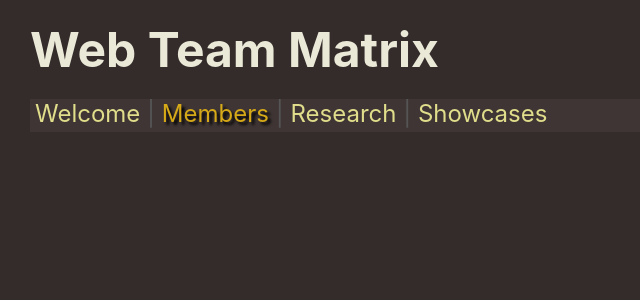
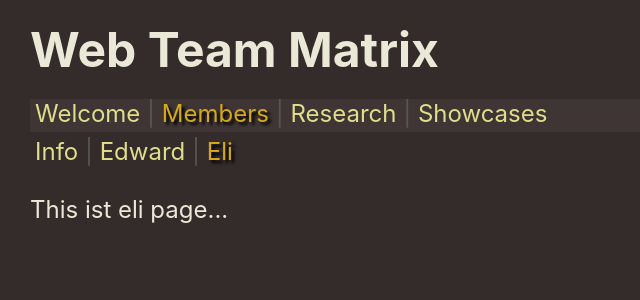
Before and after one commit to Web-Team-Matrix/frontend, a React (Vite) app: page /members/eli in a window 1280 px wide. Shown: the top 300 px of the page, without its empty margins (0-640 px from the left). Built offline with nearby package versions, Linux system fonts and the light colour scheme.

Commit message:
Aisha: created personal page
Co-authored-by: Edward Tanguay <edward@tanguay.info>

```diff
--- a/src/App.jsx
+++ b/src/App.jsx
@@ -5,6 +5,7 @@ import { PageResearch } from './pages/PageResearch';
 import { PageShowcases } from './pages/PageShowcases';
 import { PageMembersInfo } from './pages/members/PageMembersInfo';
 import { PageMembersEdward } from './pages/members/PageMembersEdward';
+import { PageMembersEli } from './pages/members/PageMembersEli';
 import { NavLink, Routes, Route, Navigate } from 'react-router-dom';
 import { Separator } from './components/Separator';
 
@@ -13,10 +14,15 @@ function App() {
 		<div className="App">
 			<h1>Web Team Matrix</h1>
 			<nav className="navMain">
-			<NavLink className="navlink" to="/welcome">Welcome</NavLink><Separator/>
-			<NavLink to="/members">Members</NavLink><Separator/>
-			<NavLink to="/research">Research</NavLink><Separator/>
-			<NavLink to="/showcases">Showcases</NavLink>
+				<NavLink className="navlink" to="/welcome">
+					Welcome
+				</NavLink>
+				<Separator />
+				<NavLink to="/members">Members</NavLink>
+				<Separator />
+				<NavLink to="/research">Research</NavLink>
+				<Separator />
+				<NavLink to="/showcases">Showcases</NavLink>
 			</nav>
 			<Routes>
 				<Route path="/welcome" element={<PageWelcome />} />
@@ -30,6 +36,10 @@ function App() {
 						path="/members/edward/*"
 						element={<PageMembersEdward />}
 					></Route>
+					<Route
+						path="/members/eli/*"
+						element={<PageMembersEli/>}
+					></Route>
 				</Route>
 				<Route path="/research" element={<PageResearch />} />
 				<Route path="/showcases" element={<PageShowcases />} />
--- a/src/pages/members/PageMembers.jsx
+++ b/src/pages/members/PageMembers.jsx
@@ -8,6 +8,8 @@ export const PageMembers = () => {
 				<NavLink to="info">Info</NavLink>
 				<Separator />
 				<NavLink to="edward">Edward</NavLink>
+				<Separator />
+				<NavLink to="eli">Eli</NavLink>
 			</nav>
 			<Outlet />
 		</div>
--- /dev/null
+++ b/src/pages/members/PageMembersEli.jsx
@@ -0,0 +1,7 @@
+export const PageMembersEli = () => {
+	return (
+		<>
+			<p>This ist eli page...</p>
+		</>
+	);
+};
```
